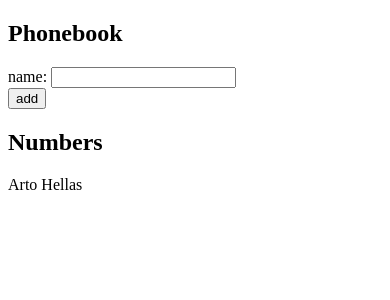
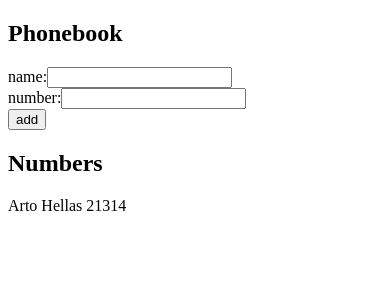
Before and after one commit to Gerog13/full-stack-open-2021, a React (Create React App) app in the folder part-2/phonebook/: page / in a window 390 px wide. Shown: the top 300 px of the page. Built offline with nearby package versions, Linux system fonts and the light colour scheme.

Commit message:
phonebook step3, add phone feature implemented

```diff
--- a/part-2/phonebook/src/App.js
+++ b/part-2/phonebook/src/App.js
@@ -1,13 +1,14 @@
 import React, { useState } from "react";
 
 const App = () => {
-  const [persons, setPersons] = useState([{ name: "Arto Hellas" }]);
+  const [persons, setPersons] = useState([{ name: "Arto Hellas", phone: 21314 }]);
   const [newName, setNewName] = useState("");
+  const [phoneNumber, setPhoneNumber] = useState('');
 
   const handleSubmit = (e) => {
     e.preventDefault();
-    if (newName.trim().length === 0) {
-      alert("Invalid name");
+    if (newName.trim().length === 0 || phoneNumber.trim().length === 0) {
+      alert("Please, add a valid name and phone number");
       return;
     }
 
@@ -17,8 +18,9 @@ const App = () => {
       alert(`${newName} is already added to phonebook`);
       return;
     }
-    setPersons([...persons, { name: newName }]);
+    setPersons([...persons, { name: newName, phone: phoneNumber }]);
     setNewName("");
+    setPhoneNumber('');
   };
 
   return (
@@ -26,11 +28,19 @@ const App = () => {
       <h2>Phonebook</h2>
       <form onSubmit={handleSubmit}>
         <div>
-          name:{" "}
+          name:
           <input
             type="text"
             value={newName}
             onChange={(e) => setNewName(e.target.value)}
+          />
+        </div>
+        <div>
+          number:
+          <input
+            type="number"
+            value={phoneNumber}
+            onChange={(e) => setPhoneNumber(e.target.value)}
           />
         </div>
         <div>
@@ -39,7 +49,7 @@ const App = () => {
       </form>
       <h2>Numbers</h2>
       {persons?.map((person) => (
-        <p key={person.name}>{person.name}</p>
+        <p key={person.phone}>{person.name} {person.phone}</p>
       ))}
     </div>
   );
```
